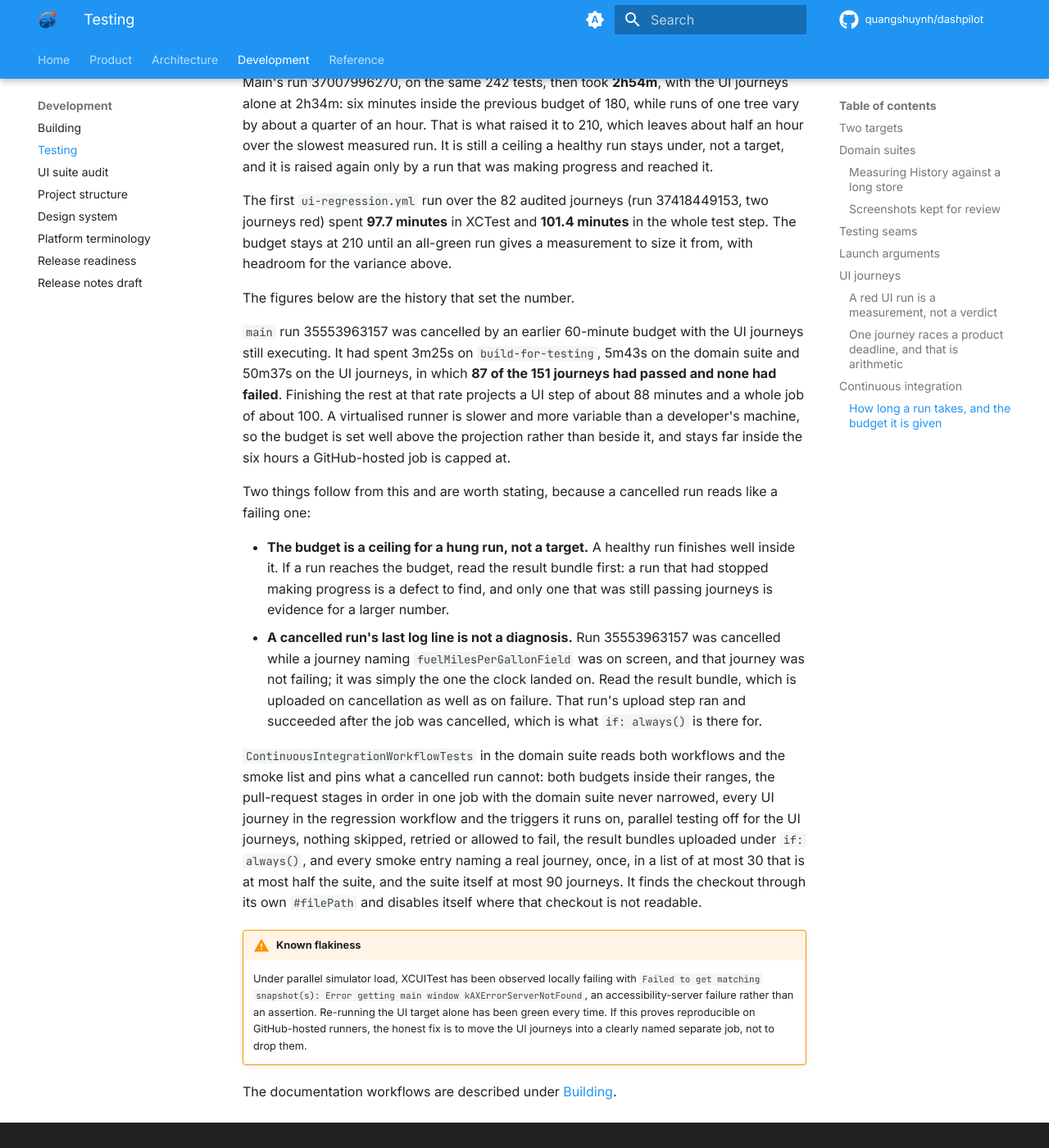
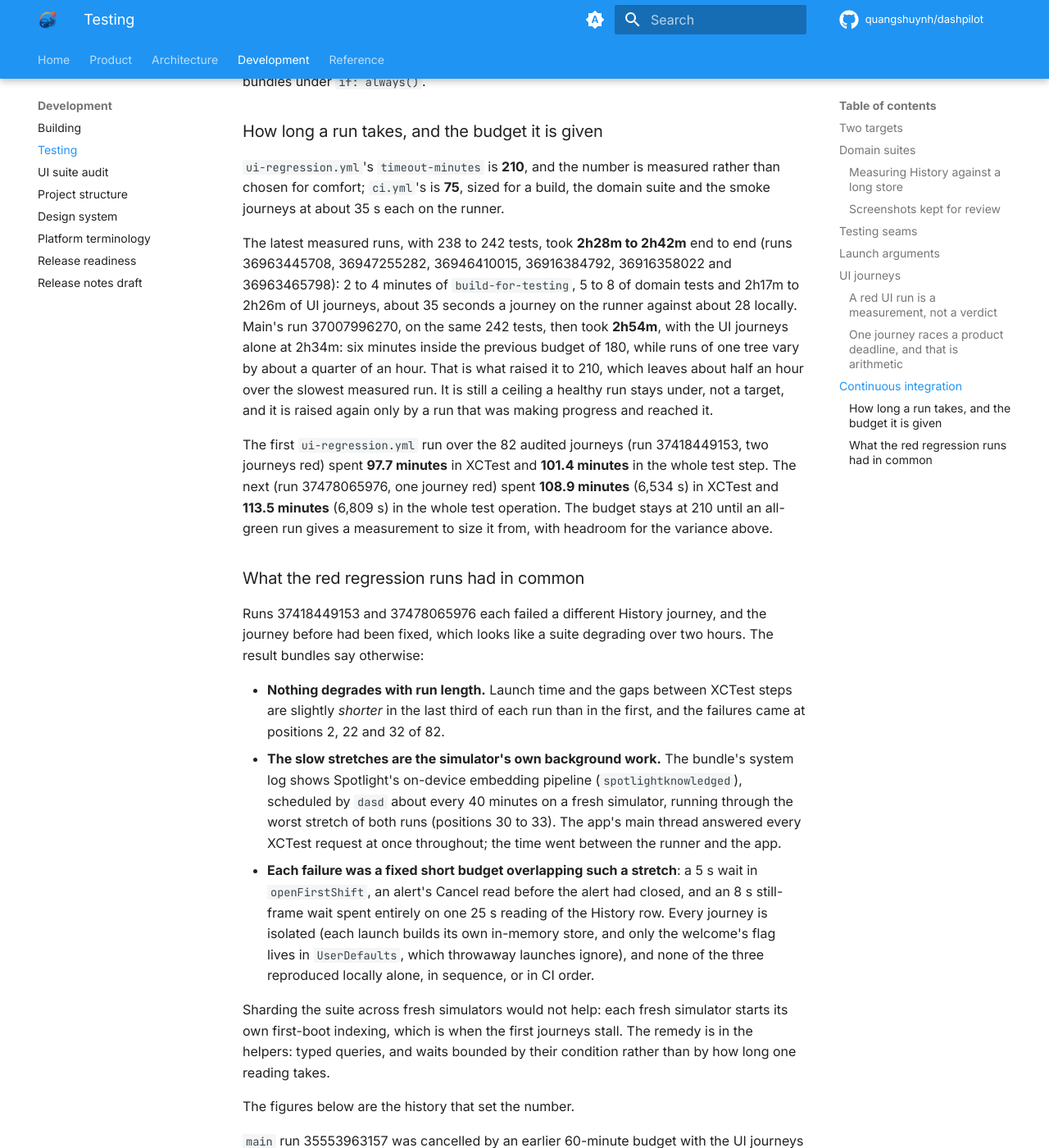
Before and after one commit to quangshuynh/dashpilot, an MkDocs documentation site: the page built from docs/development/testing.md, in a window 1280 px wide and 1400 px high, scrolled down 29260 px. Shown: the whole window at 82% size. Built offline with MkDocs 1.6.1 and Material for MkDocs 9.7.7, drawn with Linux system fonts in a browser that asks for light colours; comment, search, counter and statistics services are not loaded; some of the changed text lies outside the part shown.

Commit message:
test(ui): query History rows as buttons, and compare a still-frame reading that outlasts its wait
Main's regression run 37478065976 failed testDeletingACompletedShiftIsConfirmed
in openFirstShift: one 25 s evaluation of the History row's .any query used
waitForStillFrame's whole 8 s budget, so no second reading was compared,
while the recording shows both rows still and wholly on screen.

Across runs 37406553911, 37418449153 and 37478065976 the stalls cluster
where the simulator runs Spotlight's embedding pipeline, not late in the
run, and 17 of the 27 queries of 5 s or more were this .any query. The row
is a NavigationLink and resolved as a Button in every journey.

rows(in:) now queries app.buttons; waitForStillFrame defaults to
conditionTimeout and evaluates a reading that returns past its deadline.
Docs record the pattern, the run's duration and why sharding was rejected.

```diff
--- a/docs/development/testing.md
+++ b/docs/development/testing.md
@@ -444,6 +444,16 @@
   27.0 puts the text first while iOS 26.5 puts the icon first, so a journey reading the sentence
   that way passed locally and read `Warning` in CI. Read it through `validationMessage(_:in:)`, which
   queries static texts only and so can never resolve to the icon.
+- **Query an element by its type when its type is known.** `descendants(matching: .any)` filtered
+  by identifier makes XCTest fault in every element on the screen one at a time, each with its own
+  round trip, so its cost grows with the screen and multiplies whatever slows a round trip. History's
+  rows were queried that way: in three regression runs that query made up 17 of the 27 queries
+  taking 5 s or more, up to 48 s for one evaluation, while a typed button query in the same second
+  took 0.24 s. They are `NavigationLink`s, reported as buttons in every journey, and are now queried
+  through `app.buttons`. Keep `.any` for elements whose type really varies.
+- A wait's timeout bounds the **condition**, not the time XCTest takes to read it. A reading that
+  returns after the deadline is still evaluated; `waitForStillFrame(of:)` once discarded it and
+  failed with the row still and wholly on screen.
 - Proving a sheet does **not** appear needs an ordering argument rather than a sleep. The
   expected-pay confirmation is raised by the same state change that removes the delivered card, so
   waiting for the card to go and then finding no sheet is a real negative; the journey then opens
@@ -561,9 +571,34 @@
 under, not a target, and it is raised again only by a run that was making progress and reached it.
 
 The first `ui-regression.yml` run over the 82 audited journeys (run 37418449153, two journeys red)
-spent **97.7 minutes** in XCTest and **101.4 minutes** in the whole test step. The budget stays at
-210 until an all-green run gives a measurement to size it from, with headroom for the variance
-above.
+spent **97.7 minutes** in XCTest and **101.4 minutes** in the whole test step. The next (run
+37478065976, one journey red) spent **108.9 minutes** (6,534 s) in XCTest and **113.5 minutes**
+(6,809 s) in the whole test operation. The budget stays at 210 until an all-green run gives a
+measurement to size it from, with headroom for the variance above.
+
+### What the red regression runs had in common
+
+Runs 37418449153 and 37478065976 each failed a different History journey, and the journey before
+had been fixed, which looks like a suite degrading over two hours. The result bundles say otherwise:
+
+- **Nothing degrades with run length.** Launch time and the gaps between XCTest steps are slightly
+  *shorter* in the last third of each run than in the first, and the failures came at positions 2,
+  22 and 32 of 82.
+- **The slow stretches are the simulator's own background work.** The bundle's system log shows
+  Spotlight's on-device embedding pipeline (`spotlightknowledged`), scheduled by `dasd` about every
+  40 minutes on a fresh simulator, running through the worst stretch of both runs (positions 30 to
+  33). The app's main thread answered every XCTest request at once throughout; the time went
+  between the runner and the app.
+- **Each failure was a fixed short budget overlapping such a stretch**: a 5 s wait in
+  `openFirstShift`, an alert's Cancel read before the alert had closed, and an 8 s still-frame wait
+  spent entirely on one 25 s reading of the History row. Every journey is isolated (each launch
+  builds its own in-memory store, and only the welcome's flag lives in `UserDefaults`, which
+  throwaway launches ignore), and none of the three reproduced locally alone, in sequence, or in CI
+  order.
+
+Sharding the suite across fresh simulators would not help: each fresh simulator starts its own
+first-boot indexing, which is when the first journeys stall. The remedy is in the helpers: typed
+queries, and waits bounded by their condition rather than by how long one reading takes.
 
 The figures below are the history that set the number.
 
```
Also changed, not shown: docs/development/ui-suite-audit.md (+3 -2 lines), 1 other file.
